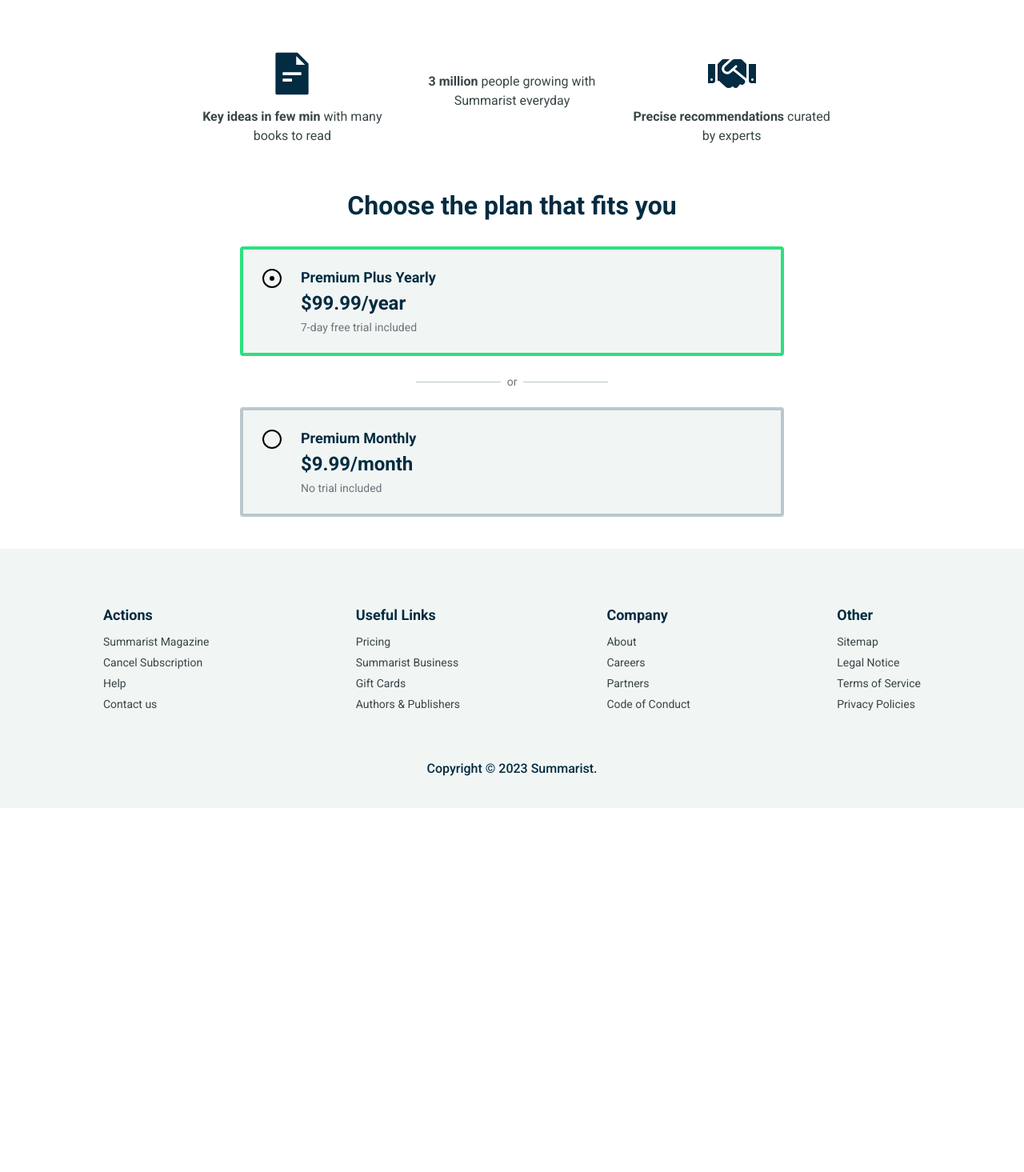
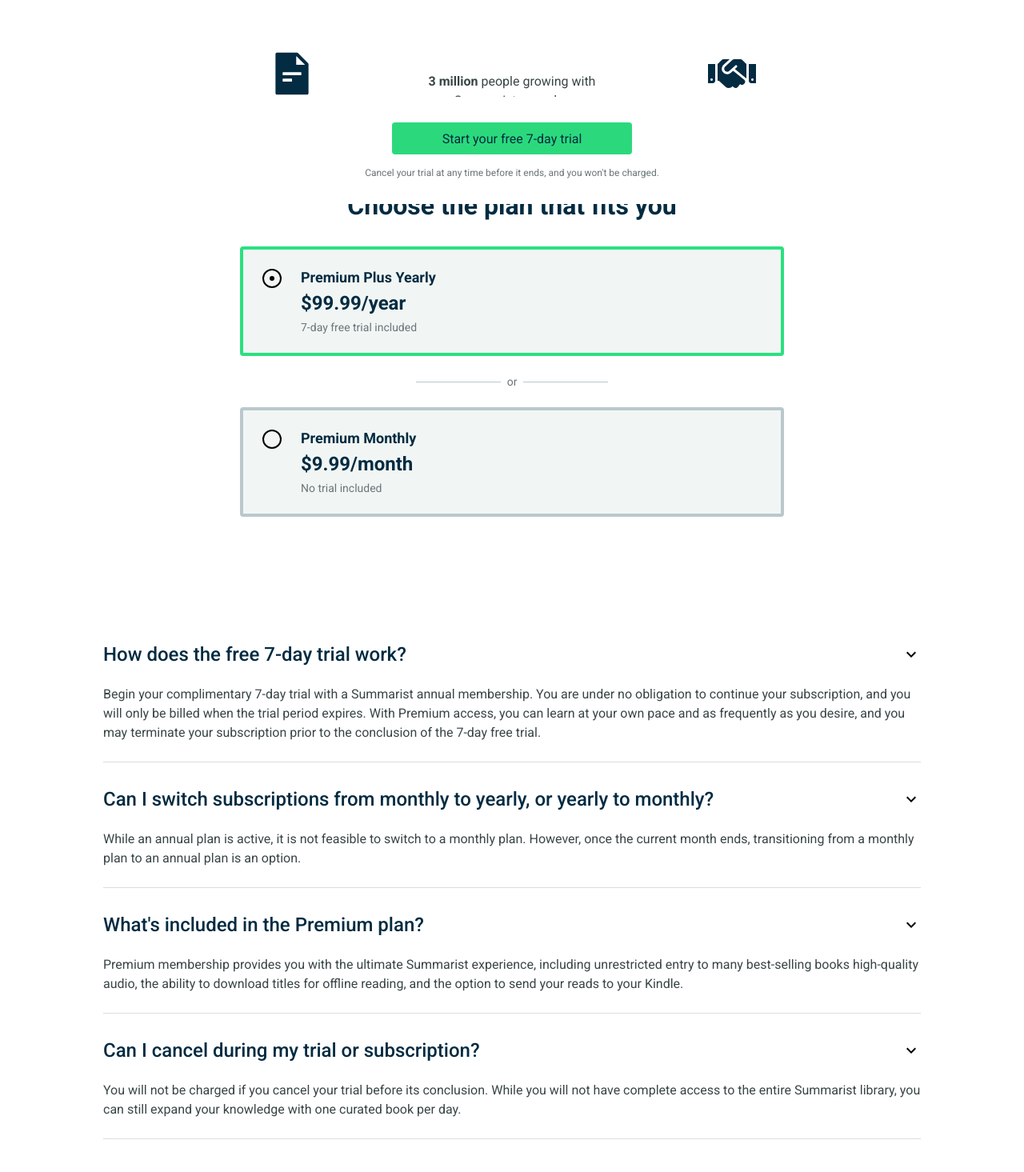
Before and after one commit to tedricc/tedric-advanced-internship, a React (Create React App) app: page /choose-plan in a window 1280 px wide. Shown: the part 545-2010 px from the top of the page at 80% size. Before the commit the page ends 1555 px from the top, so only its background shows below. Built offline with nearby package versions, Linux system fonts and the light colour scheme; no server answers; some icons are missing.

Commit message:
Added CTA to plans page

```diff
--- a/src/components/Plans/Plans.css
+++ b/src/components/Plans/Plans.css
@@ -155,3 +155,60 @@
   height: 1px;
   background: #bac8ce;
 }
+
+.plan__cta {
+  background: #fff;
+  position: -webkit-sticky;
+  position: sticky;
+  bottom: 0;
+  z-index: 1;
+  padding: 32px 0;
+  display: flex;
+  flex-direction: column;
+  align-items: center;
+  gap: 16px;
+}
+
+.plan__disclaimer {
+  font-size: 12px;
+  color: #6b757b;
+  text-align: center;
+}
+
+.faq__card {
+  border-bottom: 1px solid #ddd;
+  margin-bottom: 8px;
+  overflow: hidden;
+}
+
+.faq__header {
+  display: flex;
+  justify-content: space-between;
+  align-items: center;
+  cursor: pointer;
+  padding: 24px 0;
+  gap: 8px;
+}
+
+.faq__title {
+  font-weight: 500;
+  font-size: 24px;
+  position: relative;
+  margin-bottom: 0;
+  color: #032b41;
+  transition: 0.3s;
+}
+
+.faq__header > svg {
+  width: 24px;
+  min-width: 24px;
+  height: 24px;
+  transition: transform 0.3s;
+}
+
+.faq__text {
+  min-height: 1px;
+  padding-bottom: 24px;
+  color: #394547;
+  line-height: 1.5;
+}
--- a/src/components/Plans/Plans.jsx
+++ b/src/components/Plans/Plans.jsx
@@ -4,9 +4,15 @@
 import { AiFillFileText } from "react-icons/ai";
 import { PiPottedPlantFill } from "react-icons/pi";
 import { FaHandshake } from "react-icons/fa";
+import { MdKeyboardArrowUp } from "react-icons/md";
 
 function Plans() {
   const [yearly, setYearly] = useState(true);
+  const [faqOpen, setFaqOpen] = useState(false);
+
+  function toggleFaq() {
+    setFaqOpen(!faqOpen);
+  }
 
   return (
     <div className="plan">
@@ -91,7 +97,122 @@
             </div>
           </div>
 
-          <div className="faq__wrapper"></div>
+          <div className="plan__cta">
+            <div className="btn__wrapper">
+              <button className="btn" style={{ width: "300px" }}>
+                {yearly ? (
+                  <span>Start your free 7-day trial</span>
+                ) : (
+                  <span>Start your first month</span>
+                )}
+              </button>
+            </div>
+
+            <div className="plan__disclaimer">
+              {yearly ? (
+                <span>
+                  Cancel your trial at any time before it ends, and you won't be
+                  charged.
+                </span>
+              ) : (
+                <span>30-day money back guarantee, no questions asked.</span>
+              )}
+            </div>
+          </div>
+
+          <div className="faq__wrapper">
+            <div className="faq__card">
+              <div className="faq__header" onClick={toggleFaq}>
+                <div className="faq__title">
+                  How does the free 7-day trial work?
+                </div>
+                <MdKeyboardArrowUp
+                  style={{
+                    transform: faqOpen ? "rotate(0deg)" : "rotate(-180deg)",
+                  }}
+                />
+              </div>
+
+              <div className="collapse">
+                <div className="faq__text">
+                  Begin your complimentary 7-day trial with a Summarist annual
+                  membership. You are under no obligation to continue your
+                  subscription, and you will only be billed when the trial
+                  period expires. With Premium access, you can learn at your own
+                  pace and as frequently as you desire, and you may terminate
+                  your subscription prior to the conclusion of the 7-day free
+                  trial.
+                </div>
+              </div>
+            </div>
+
+            <div className="faq__card">
+              <div className="faq__header" onClick={toggleFaq}>
+                <div className="faq__title">
+                  Can I switch subscriptions from monthly to yearly, or yearly
+                  to monthly?
+                </div>
+                <MdKeyboardArrowUp
+                  style={{
+                    transform: faqOpen ? "rotate(0deg)" : "rotate(-180deg)",
+                  }}
+                />
+              </div>
+
+              <div className="collapse">
+                <div className="faq__text">
+                  While an annual plan is active, it is not feasible to switch
+                  to a monthly plan. However, once the current month ends,
+                  transitioning from a monthly plan to an annual plan is an
+                  option.
+                </div>
+              </div>
+            </div>
+
+            <div className="faq__card">
+              <div className="faq__header" onClick={toggleFaq}>
+                <div className="faq__title">
+                  What's included in the Premium plan?
+                </div>
+                <MdKeyboardArrowUp
+                  style={{
+                    transform: faqOpen ? "rotate(0deg)" : "rotate(-180deg)",
+                  }}
+                />
+              </div>
+
+              <div className="collapse">
+                <div className="faq__text">
+                  Premium membership provides you with the ultimate Summarist
+                  experience, including unrestricted entry to many best-selling
+                  books high-quality audio, the ability to download titles for
+                  offline reading, and the option to send your reads to your
+                  Kindle.
+                </div>
+              </div>
+            </div>
+            <div className="faq__card">
+              <div className="faq__header" onClick={toggleFaq}>
+                <div className="faq__title">
+                  Can I cancel during my trial or subscription?
+                </div>
+                <MdKeyboardArrowUp
+                  style={{
+                    transform: faqOpen ? "rotate(0deg)" : "rotate(-180deg)",
+                  }}
+                />
+              </div>
+
+              <div className="collapse">
+                <div className="faq__text">
+                  You will not be charged if you cancel your trial before its
+                  conclusion. While you will not have complete access to the
+                  entire Summarist library, you can still expand your knowledge
+                  with one curated book per day.
+                </div>
+              </div>
+            </div>
+          </div>
         </div>
       </div>
     </div>
```
